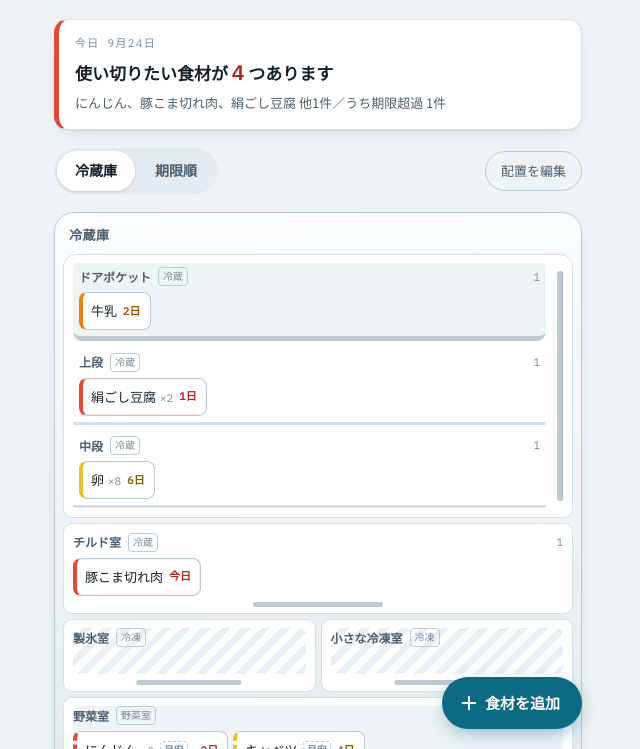
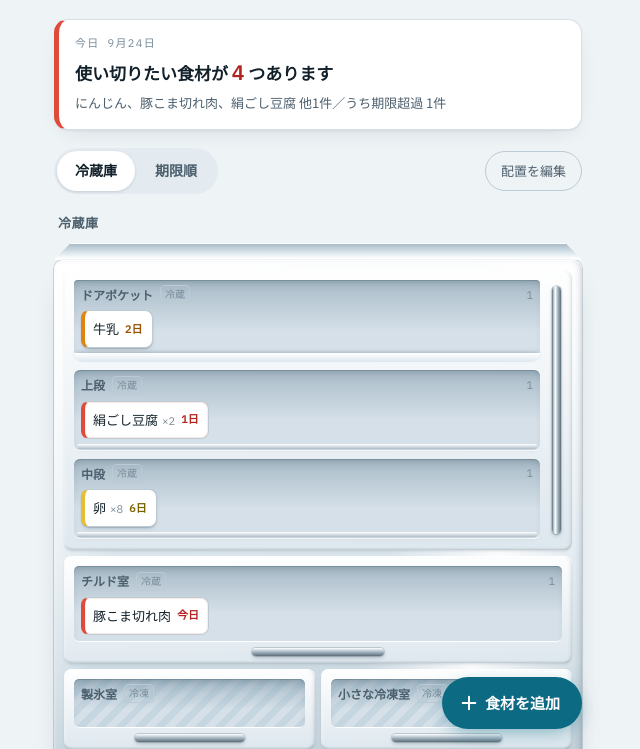
Before and after one commit to asaitoshiki/fridge-keeper, a plain HTML site: page index.html in a window 1280 px wide. Shown: the part 51-800 px from the top of the page, without its empty margins (322-962 px from the left). Drawn offline with Linux system fonts and the light colour scheme.

Commit message:
冷蔵庫の図に立体感を持たせた
平らな板の重なりだった図に、陰影と厚みを与えて立体に見せる。

- 本体に天面を足した。上辺を狭めた台形にして、少し上から見下ろした箱にする
- 扉と引き出しの前板を「手前に出っ張った板」として、上辺に光・下辺に影を置く
- 取っ手を金属の円柱として描く。幅の中でハイライトと陰を回して丸みを出す
- 庫内を前板より奥に落とし込み、上から差す影で深さを示す
- 棚板の手前の小口に厚みを持たせ、ガラス板に見せる
- 脚と、その下の床に落ちる影を足した
- 庫内の食材にも接地影を付け、面の上に載った物に見せる

中身ごと傾ける案は採らなかった。文字が読みにくくなり、ドラッグの
落とし先も掴みにくくなるため、正面は向けたまま縁の陰影だけで立体を作る。

面ごとの明度は、上から光が当たる一つの想定で通してある。
暗いテーマでも同じ関係を保つよう、明度を反転させず面の役割ごとに置き直した。

Co-Authored-By: Claude Opus 5 <noreply@anthropic.com>
Claude-Session: https://claude.ai/code/session_01QdvAS8p6LJPXPYpbsARdrp

```diff
--- a/app.css
+++ b/app.css
@@ -32,9 +32,22 @@
   --caution-bar: #e7bf2e;
   --caution-bg: #faf4dd;
   --calm-bar: #b6c4ce;
-  --metal-1: #fbfdfe;
-  --metal-2: #dde7ed;
   --frost: rgba(120, 165, 190, .16);
+
+  /* 立体表現用。上から光が当たる想定で、面ごとに明度を変える */
+  --metal-1: #ffffff;   /* 天面・稜線のハイライト */
+  --metal-2: #d8e4eb;   /* 筐体の正面 */
+  --metal-3: #a6b8c4;   /* 筐体の下端・陰 */
+  --panel-1: #ffffff;   /* 扉と引き出しの前板（上） */
+  --panel-2: #dde7ee;   /* 同（下） */
+  --cavity-1: #a8bbc8;  /* 庫内の奥 */
+  --cavity-2: #d5e0e8;  /* 庫内の手前 */
+  --chrome-hi: #ffffff;
+  --chrome-mid: #adbdc8;
+  --chrome-lo: #5c6e79;
+  --ao: rgba(16, 38, 52, .34);       /* 面と面が接する影 */
+  --ao-soft: rgba(16, 38, 52, .16);
+  --sheen: rgba(255, 255, 255, .9);
 
   --radius: 14px;
   --radius-sm: 9px;
@@ -72,9 +85,21 @@
     --caution-bar: #d4b43c;
     --caution-bg: #262110;
     --calm-bar: #3c515c;
-    --metal-1: #202e36;
-    --metal-2: #131d23;
     --frost: rgba(140, 200, 230, .10);
+
+    --metal-1: #384c57;
+    --metal-2: #1e2c34;
+    --metal-3: #0e161b;
+    --panel-1: #24333b;
+    --panel-2: #162026;
+    --cavity-1: #090f13;
+    --cavity-2: #162128;
+    --chrome-hi: #d7e6ee;
+    --chrome-mid: #7d929e;
+    --chrome-lo: #313f48;
+    --ao: rgba(0, 0, 0, .55);
+    --ao-soft: rgba(0, 0, 0, .3);
+    --sheen: rgba(190, 225, 240, .20);
 
     --shadow: 0 1px 2px rgba(0, 0, 0, .4), 0 8px 24px -12px rgba(0, 0, 0, .7);
   }
@@ -107,9 +132,21 @@
   --caution-bar: #d4b43c;
   --caution-bg: #262110;
   --calm-bar: #3c515c;
-  --metal-1: #202e36;
-  --metal-2: #131d23;
   --frost: rgba(140, 200, 230, .10);
+
+  --metal-1: #384c57;
+  --metal-2: #1e2c34;
+  --metal-3: #0e161b;
+  --panel-1: #24333b;
+  --panel-2: #162026;
+  --cavity-1: #090f13;
+  --cavity-2: #162128;
+  --chrome-hi: #d7e6ee;
+  --chrome-mid: #7d929e;
+  --chrome-lo: #313f48;
+  --ao: rgba(0, 0, 0, .55);
+  --ao-soft: rgba(0, 0, 0, .3);
+  --sheen: rgba(190, 225, 240, .20);
 
   --shadow: 0 1px 2px rgba(0, 0, 0, .4), 0 8px 24px -12px rgba(0, 0, 0, .7);
 }
@@ -516,45 +553,70 @@ dialog::backdrop { background: rgba(10, 20, 26, .55); }
 .stage { display: flex; flex-direction: column; gap: 16px; }
 
 /* --- 筐体（冷蔵庫・棚） ------------------------------------------------- */
+/* 正面は向けたまま、天面・稜線・影だけで立体を作る。
+   中身ごと傾けると文字が読めなくなり、ドラッグの落とし先も掴みにくくなるため。 */
 
 .unit { position: relative; }
+.unit-head { display: flex; align-items: center; gap: 8px; padding: 0 4px 9px; min-height: 30px; flex-wrap: wrap; }
+.unit-name { font-size: 13px; font-weight: 700; color: var(--ink-2); letter-spacing: .04em; }
 
-/* 本体。上は丸く下は角ばらせ、家庭用冷蔵庫の輪郭に寄せる */
-.unit[data-type="FRIDGE"] {
-  background: linear-gradient(176deg, var(--metal-1), var(--metal-2));
-  border: 1px solid var(--line-strong);
-  border-radius: 20px 20px 7px 7px;
-  padding: 8px 8px 14px;
-  box-shadow: var(--shadow);
-  margin-bottom: 6px;
+.case { position: relative; }
+
+/* 本体。上ほど明るく、下端に陰を落として厚みを出す */
+.unit[data-type="FRIDGE"] .case {
+  margin-top: 17px;
+  padding: 10px 10px 15px;
+  border-radius: 9px 9px 6px 6px;
+  background:
+    linear-gradient(102deg, var(--sheen) 0%, transparent 18%, transparent 58%, var(--sheen) 74%, transparent 92%),
+    linear-gradient(177deg, var(--metal-1) 0%, var(--metal-2) 42%, var(--metal-3) 100%);
+  box-shadow:
+    inset 0 1px 0 var(--metal-1),
+    inset 2px 0 4px -3px var(--metal-1),
+    inset -4px 0 8px -5px var(--ao),
+    inset 0 -6px 10px -8px var(--ao),
+    0 0 0 1px var(--ao-soft),
+    0 16px 28px -16px var(--ao);
 }
-/* 脚 */
-.unit[data-type="FRIDGE"]::before,
-.unit[data-type="FRIDGE"]::after {
+
+/* 天面。上辺を狭めた台形にすることで、少し上から見下ろした箱に見える */
+.case-top {
+  position: absolute;
+  left: 0; right: 0; top: -17px;
+  height: 17px;
+  clip-path: polygon(17px 0, calc(100% - 17px) 0, 100% 100%, 0 100%);
+  background: linear-gradient(180deg, var(--metal-3) 0%, var(--metal-2) 55%, var(--metal-1) 92%);
+  box-shadow: inset 0 1px 0 var(--metal-1), 0 -1px 2px var(--ao-soft);
+  box-shadow: inset 0 1px 0 var(--metal-1);
+}
+
+/* 脚と、その下の床に落ちる影 */
+.case-feet { position: relative; display: block; height: 13px; }
+.case-feet i {
+  position: absolute;
+  bottom: 5px;
+  width: 34px; height: 8px;
+  border-radius: 0 0 5px 5px;
+  background: linear-gradient(180deg, var(--metal-3), var(--chrome-lo));
+}
+.case-feet i:first-child { left: 22px; }
+.case-feet i:last-child { right: 22px; }
+.case-feet::after {
   content: "";
   position: absolute;
-  bottom: -5px;
-  width: 30px;
-  height: 6px;
-  border-radius: 0 0 4px 4px;
-  background: var(--line-strong);
+  left: 4%; right: 4%; bottom: 0;
+  height: 11px;
+  border-radius: 50%;
+  background: radial-gradient(52% 100% at 50% 0%, var(--ao) 0%, transparent 72%);
 }
-.unit[data-type="FRIDGE"]::before { left: 22px; }
-.unit[data-type="FRIDGE"]::after { right: 22px; }
 
-.unit[data-type="SHELF"] {
-  background: var(--surface);
+.unit[data-type="SHELF"] .case {
+  background: linear-gradient(178deg, var(--metal-1), var(--metal-2));
   border: 1px solid var(--line-strong);
   border-radius: 12px;
-  padding: 8px;
-  box-shadow: var(--shadow);
+  padding: 9px;
+  box-shadow: inset 0 1px 0 var(--metal-1), 0 8px 18px -14px var(--ao);
 }
-
-.unit-head { display: flex; align-items: center; gap: 8px; padding: 3px 6px 8px; min-height: 30px; flex-wrap: wrap; }
-.unit-name { font-size: 13px; font-weight: 700; color: var(--ink-2); letter-spacing: .04em; }
-
-/* 段の間の隙間がそのまま扉と引き出しの継ぎ目になる */
-.unit-body { display: flex; flex-direction: column; gap: 5px; }
 
 .unit-name-input {
   flex: 1 1 120px;
@@ -575,83 +637,118 @@ dialog::backdrop { background: rgba(10, 20, 26, .55); }
   min-height: 40px;
 }
 
-/* --- 扉（棚とドアポケットを抱える一枚板） -------------------------------- */
+/* 段の間の隙間が、そのまま扉と引き出しの継ぎ目になる */
+.unit-body { display: flex; flex-direction: column; gap: 6px; }
 
-.door {
+/* --- 扉・引き出しの前板 -------------------------------------------------- */
+/* どちらも「手前に出っ張った板」。上辺に光、下辺に影を置いて厚みを出す */
+
+.door, .drawer-box {
   position: relative;
-  background: var(--surface);
-  border: 1px solid var(--line);
-  border-radius: 13px 13px 9px 9px;
-  padding: 8px 26px 9px 9px;
+  background: linear-gradient(179deg, var(--panel-1) 0%, var(--panel-2) 100%);
+  box-shadow:
+    inset 0 1px 0 var(--metal-1),
+    inset 0 -2px 3px -2px var(--ao),
+    inset 3px 0 5px -4px var(--metal-1),
+    inset -3px 0 5px -4px var(--ao),
+    0 2px 3px -1px var(--ao-soft);
 }
-.door-inner { display: flex; flex-direction: column; gap: 7px; }
+
+.door { border-radius: 8px; padding: 10px 32px 11px 10px; }
+.door-inner { display: flex; flex-direction: column; gap: 8px; }
 
 /* 棚は扉を持たないので、取っ手も余白も出さない */
-.unit[data-type="SHELF"] .door { padding-right: 9px; border-radius: 9px; }
+.unit[data-type="SHELF"] .door { padding-right: 10px; }
 .unit[data-type="SHELF"] .door-handle { display: none; }
 
-/* 縦の取っ手。冷蔵庫らしさはこの一本が担う */
+/* 縦の取っ手。金属の円柱に見えるよう、幅の中でハイライトと陰を回す */
 .door-handle {
   position: absolute;
-  right: 9px; top: 16px; bottom: 16px;
-  width: 6px;
-  border-radius: 6px;
-  background: var(--line-strong);
-  box-shadow: inset -1px 0 0 rgba(0, 0, 0, .12);
+  right: 11px; top: 16px; bottom: 16px;
+  width: 9px;
+  border-radius: 5px;
+  background: linear-gradient(90deg,
+    var(--chrome-lo) 0%, var(--chrome-mid) 16%, var(--chrome-hi) 36%,
+    var(--chrome-mid) 62%, var(--chrome-lo) 100%);
+  box-shadow: 0 2px 4px -1px var(--ao), 0 0 0 1px var(--ao-soft);
 }
 
-/* --- 引き出し ----------------------------------------------------------- */
-
-.drawer { display: flex; gap: 5px; }
+.drawer { display: flex; gap: 6px; }
 .drawer-box {
-  position: relative;
   flex: 1 1 0;
   min-width: 0;
-  background: var(--surface);
-  border: 1px solid var(--line);
-  border-radius: 9px;
-  padding: 8px 9px 17px;
+  border-radius: 8px;
+  padding: 10px 10px 21px;
 }
-/* 前板の横向きの取っ手 */
+
+/* 前板の横向きの取っ手。上から光が当たる向きで陰影を付ける */
 .drawer-pull {
   position: absolute;
   left: 50%;
   transform: translateX(-50%);
-  bottom: 6px;
-  width: 42%;
-  max-width: 130px;
-  height: 5px;
+  bottom: 7px;
+  width: 44%;
+  max-width: 132px;
+  height: 8px;
   border-radius: 5px;
-  background: var(--line-strong);
+  background: linear-gradient(180deg,
+    var(--chrome-hi) 0%, var(--chrome-mid) 45%, var(--chrome-lo) 100%);
+  box-shadow: 0 2px 4px -1px var(--ao), 0 0 0 1px var(--ao-soft);
 }
 
-/* --- 段の中身 ----------------------------------------------------------- */
+/* --- 庫内 --------------------------------------------------------------- */
+/* 前板より奥にあることを、落ち込んだ影と暗い面で示す */
 
 .comp {
   --size: 2;
-  min-height: calc(30px + var(--size) * 16px);
+  position: relative;
+  min-height: calc(32px + var(--size) * 17px);
   border-radius: 6px;
-  padding: 4px 6px 6px;
+  padding: 5px 7px 7px;
   display: flex;
   flex-direction: column;
   gap: 5px;
-  transition: box-shadow .12s, background .12s;
+  background: linear-gradient(180deg, var(--cavity-1) 0%, var(--cavity-2) 62%);
+  box-shadow:
+    inset 0 7px 11px -7px var(--ao),
+    inset 0 1px 0 var(--ao-soft),
+    inset 0 -1px 0 var(--metal-1);
+  transition: box-shadow .12s;
 }
-/* 棚板は下の一本線で表す */
-.comp[data-form="SHELF"] { border-bottom: 3px solid var(--line); border-radius: 5px 5px 2px 2px; }
+
+/* 棚板。手前の小口に厚みを持たせてガラス板に見せる */
+.comp[data-form="SHELF"] { padding-bottom: 12px; }
+.comp[data-form="SHELF"]::after {
+  content: "";
+  position: absolute;
+  left: 3px; right: 3px; bottom: 2px;
+  height: 5px;
+  border-radius: 2px;
+  background: linear-gradient(180deg, var(--metal-1) 0%, var(--chrome-mid) 100%);
+  box-shadow: 0 2px 4px -2px var(--ao);
+}
+
 /* ドアポケットは手前に立ち上がった縁を持つ */
-.comp[data-form="POCKET"] {
-  background: var(--ground);
-  border-bottom: 5px solid var(--line-strong);
-  border-radius: 4px 4px 9px 9px;
+.comp[data-form="POCKET"] { padding-bottom: 14px; border-radius: 4px 4px 9px 9px; }
+.comp[data-form="POCKET"]::after {
+  content: "";
+  position: absolute;
+  left: 0; right: 0; bottom: 0;
+  height: 9px;
+  border-radius: 0 0 9px 9px;
+  background: linear-gradient(180deg, var(--panel-1), var(--panel-2));
+  box-shadow: inset 0 1px 0 var(--metal-1), 0 -2px 4px -2px var(--ao);
 }
-.comp[data-form="DRAWER"] { padding: 0; }
+
+/* 引き出しの中は前板がそのまま枠になるので、追加の縁はいらない */
+.comp[data-form="DRAWER"] { border-radius: 5px; }
 
 /* 冷凍は霜の斜線で見分ける */
 .comp[data-kind="FREEZER"] {
-  background-image: repeating-linear-gradient(135deg, transparent, transparent 7px, var(--frost) 7px, var(--frost) 14px);
+  background-image:
+    repeating-linear-gradient(135deg, transparent 0 7px, var(--frost) 7px 14px),
+    linear-gradient(180deg, var(--cavity-1) 0%, var(--cavity-2) 62%);
 }
-.comp[data-kind="VEGETABLE_DRAWER"] { background-color: var(--ground); border-radius: 6px; }
 
 .comp-head { display: flex; align-items: center; gap: 7px; }
 .comp-name { font-size: 12px; font-weight: 700; color: var(--ink-2); }
@@ -676,9 +773,9 @@ dialog::backdrop { background: rgba(10, 20, 26, .55); }
 
 /* ドラッグ中の受け皿。どこに落ちるかを迷わせない */
 [data-drop].is-over {
+  background-image: none;
   background-color: var(--accent-soft);
-  box-shadow: inset 0 0 0 2px var(--accent);
-  border-radius: 7px;
+  box-shadow: inset 0 0 0 2px var(--accent), inset 0 4px 7px -5px var(--ao);
 }
 
 /* --- 食材のチップ ------------------------------------------------------- */
@@ -702,6 +799,7 @@ dialog::backdrop { background: rgba(10, 20, 26, .55); }
   touch-action: none;
   -webkit-user-select: none;
   user-select: none;
+  box-shadow: 0 1px 1px var(--ao-soft), 0 3px 6px -4px var(--ao);
 }
 .chip[data-level="EXPIRED"], .chip[data-level="CRITICAL"] { border-left-color: var(--critical-bar); }
 .chip[data-level="WARN"] { border-left-color: var(--warn-bar); }
```
Also changed, not shown: src/fridge.js (+13 -4 lines).
